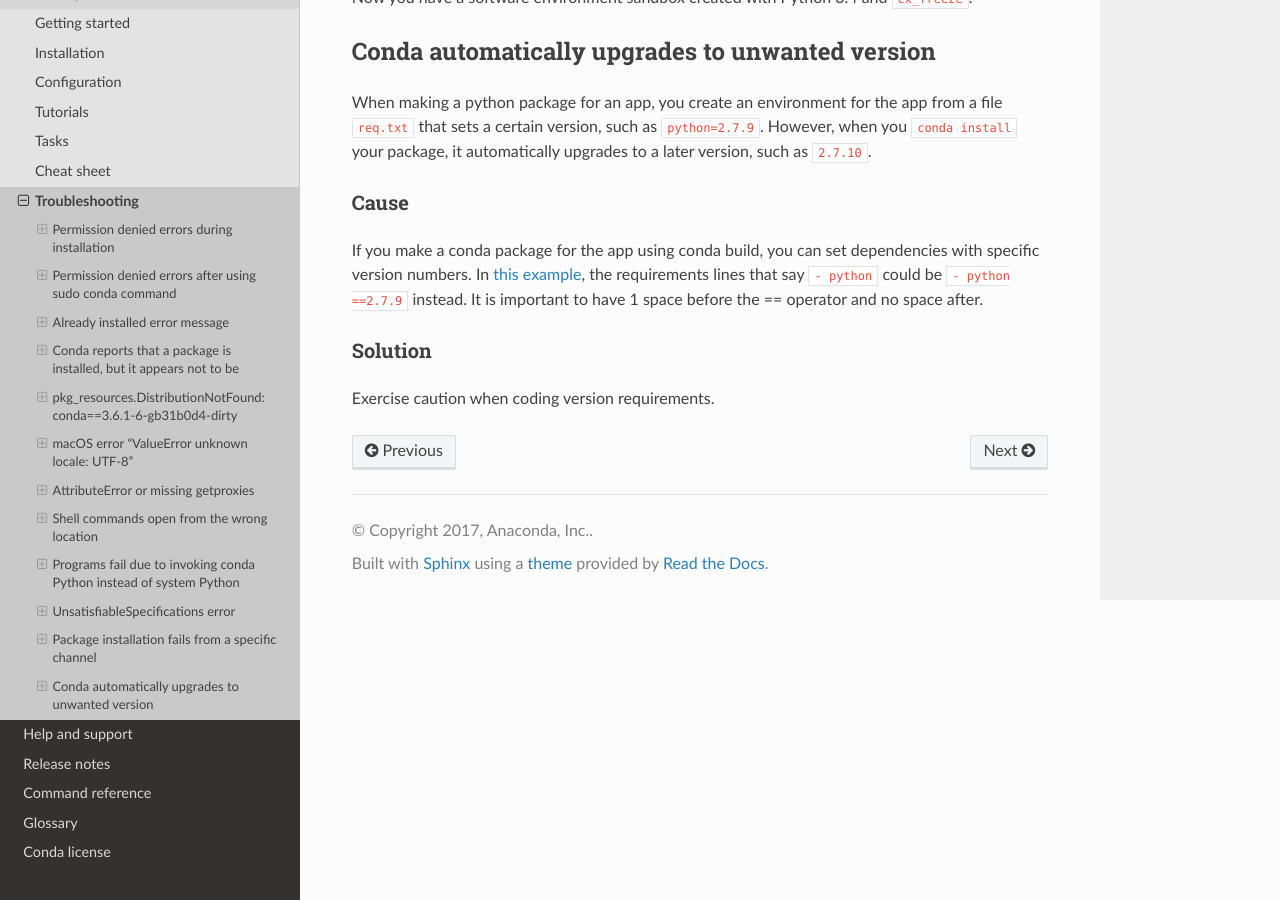
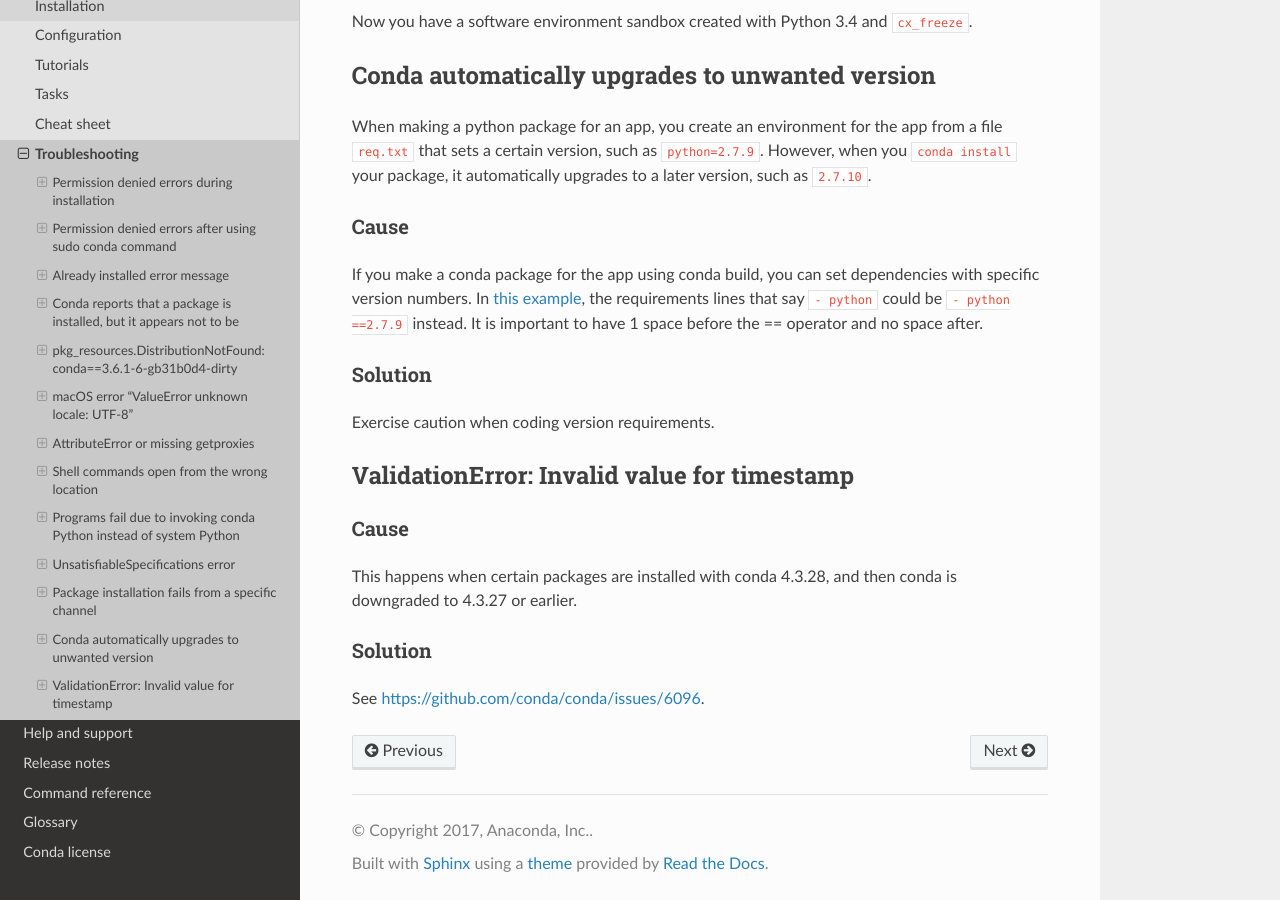
Before and after one commit to conda/conda-docs, a Sphinx documentation site: the page built from docs/source/user-guide/troubleshooting.rst, in a window 1280 px wide and 900 px high, scrolled down 11434 px. Built offline with Sphinx 7.4.7 and the Read the Docs theme 2.0.0, drawn with Linux system fonts in a browser that asks for light colours; some of the changed text lies outside the part shown.

Commit message:
add troubleshooting reference for conda issue #6096

```diff
--- a/docs/source/user-guide/troubleshooting.rst
+++ b/docs/source/user-guide/troubleshooting.rst
@@ -643,3 +643,18 @@ Solution
 ---------
 
 Exercise caution when coding version requirements.
+
+
+ValidationError: Invalid value for timestamp
+=============================================
+
+Cause
+------
+
+This happens when certain packages are installed with conda 4.3.28, and then
+conda is downgraded to 4.3.27 or earlier.
+
+Solution
+---------
+
+See https://github.com/conda/conda/issues/6096.
```
